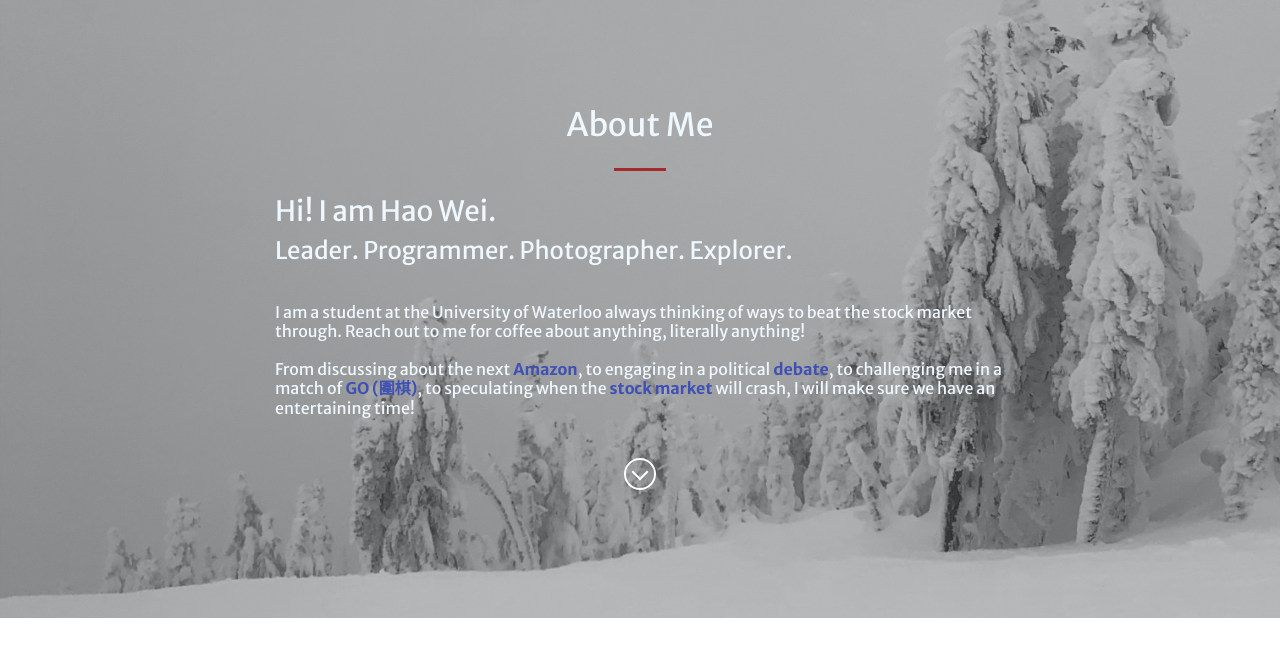
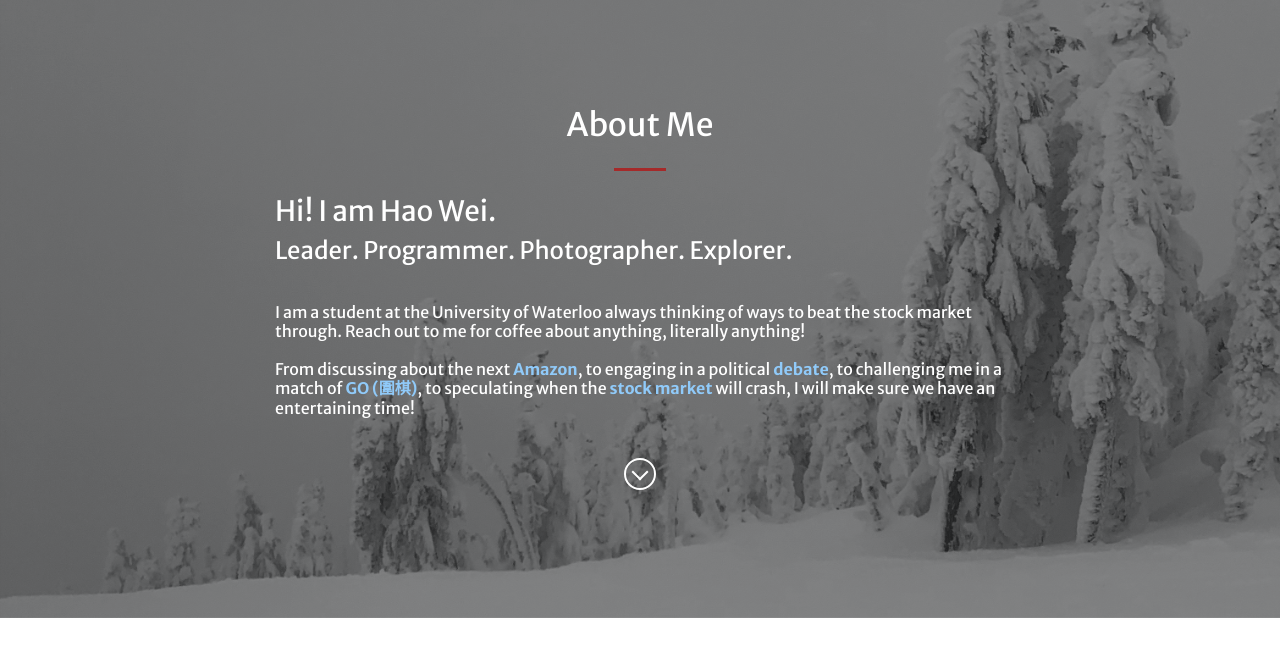
Before and after one commit to haowei99/Portfolio, a website with bundled scripts: page index.html in a window 1280 px wide. Shown: the part 822-1480 px from the top of the page. Built offline with nearby package versions, Linux system fonts and the light colour scheme.

Commit message:
Color theme touches

```diff
--- a/index.html
+++ b/index.html
@@ -101,7 +101,7 @@
             </a>
           </h2>
 
-          <a class="btn btn-primary btn-xl resume" href="https://github.com/haowei99/resume/raw/master/Hao_Wei_Huang_Resume.pdf" download>View My Resume</a>
+          <a class="btn btn-primary btn-xl resume" href="https://github.com/haowei99/resume/raw/master/Hao_Wei_Huang_Resume.pdf">View My Resume</a>
           <div class="scroller">
             <a href="#about" class="scroll-down js-scroll-trigger" address="true"></a>
           </div>
@@ -241,7 +241,7 @@
   <!-- Portfolio Section -->
   <section id="portfolio">
     <div class="container-fluid p-0">
-        <h2 class="mt-0 text-center">My Project</h2>
+        <h2 class="mt-0 text-center">My Projects</h2>
         <hr class="divider my-4" style="border-color: brown">
       <div class="row no-gutters">
         <div class="col-lg-4 col-sm-6">
--- a/styles.css
+++ b/styles.css
@@ -52,7 +52,7 @@
     max-width: 100%;
 }
 .link-color a{
-	color: #3f51b5;
+	color: #90caf9;
 }
 .scroller{
     display: flex;
@@ -61,12 +61,12 @@
     padding-top: 8em;
 }
 #about{
-	background-image: url("img/about-me.JPG");
+  background: linear-gradient( rgba(0, 0, 0, 0.3), rgba(0, 0, 0, 0.3) ), url("img/about-me.JPG");
 	background-size: cover;
 	background-position: center;
 	background-repeat: no-repeat;
 	background-blend-mode: luminosity;
-	color: aliceblue;
+	color: white;
 }
 .scroller-about{
 	display: flex;
```
